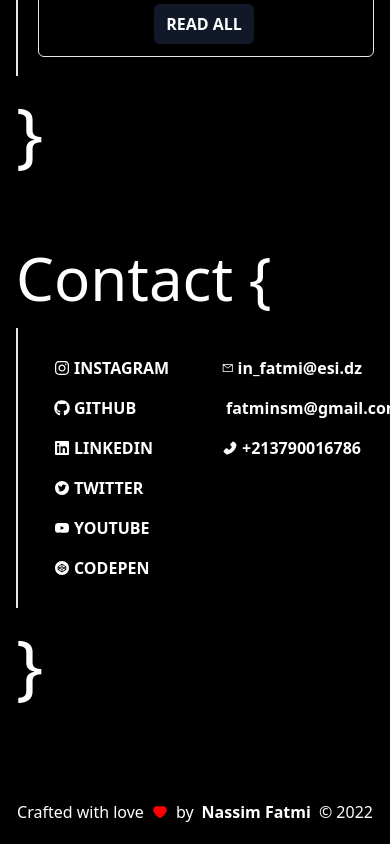
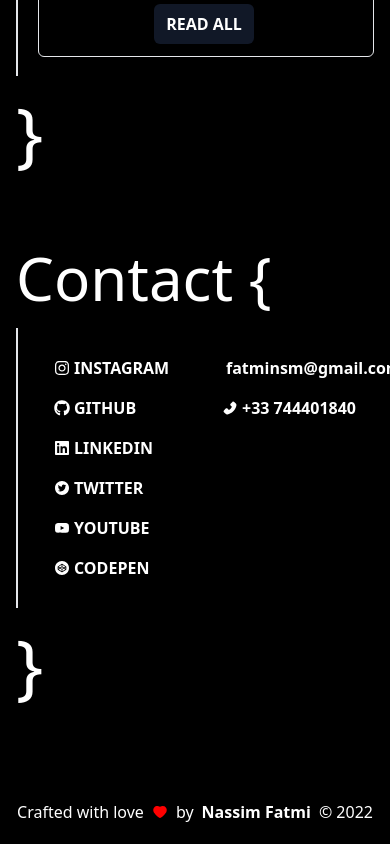
Before and after one commit to NassimFatmi/portfolio, a React (Create React App) app: page / in a window 390 px wide. Shown: the part 9461-10305 px from the top of the page. Built offline with nearby package versions, Linux system fonts and the light colour scheme.

Commit message:
Update phone number

```diff
--- a/src/content/content.js
+++ b/src/content/content.js
@@ -43,7 +43,7 @@ export const socials = [
 	},
 	{
 		name: "Linkedin",
-		url: "www.linkedin.com/in/NassimFatmi",
+		url: "https://www.linkedin.com/in/nassimfatmi",
 		icon: FaLinkedin,
 	},
 ];
@@ -200,15 +200,11 @@ export const flutterProjects = [
 
 export const contacts = [
 	{
-		contact: "in_fatmi@esi.dz",
-		icon: AiOutlineMail,
-	},
-	{
 		contact: "fatminsm@gmail.com",
 		icon: AiOutlineMail,
 	},
 	{
-		contact: "+213790016786",
+		contact: "+33 744401840",
 		icon: AiFillPhone,
 	},
 ];
```
